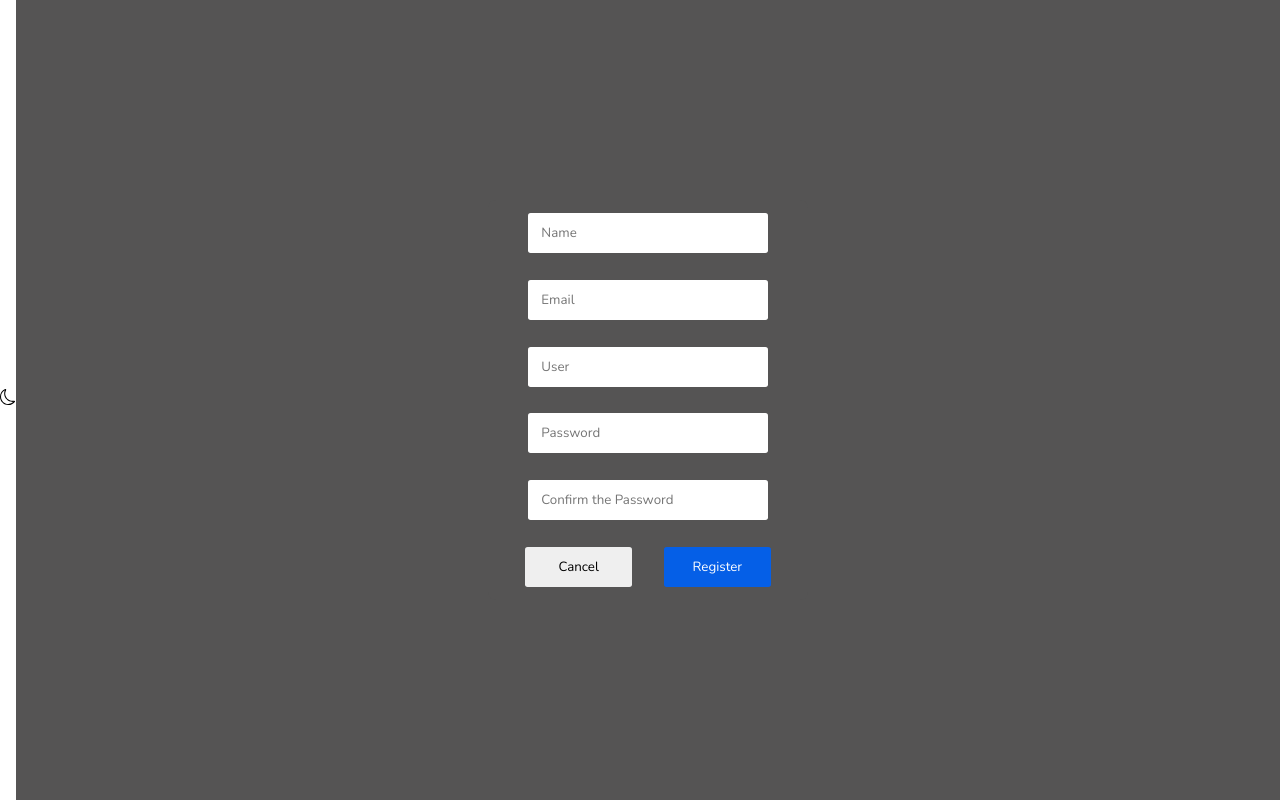
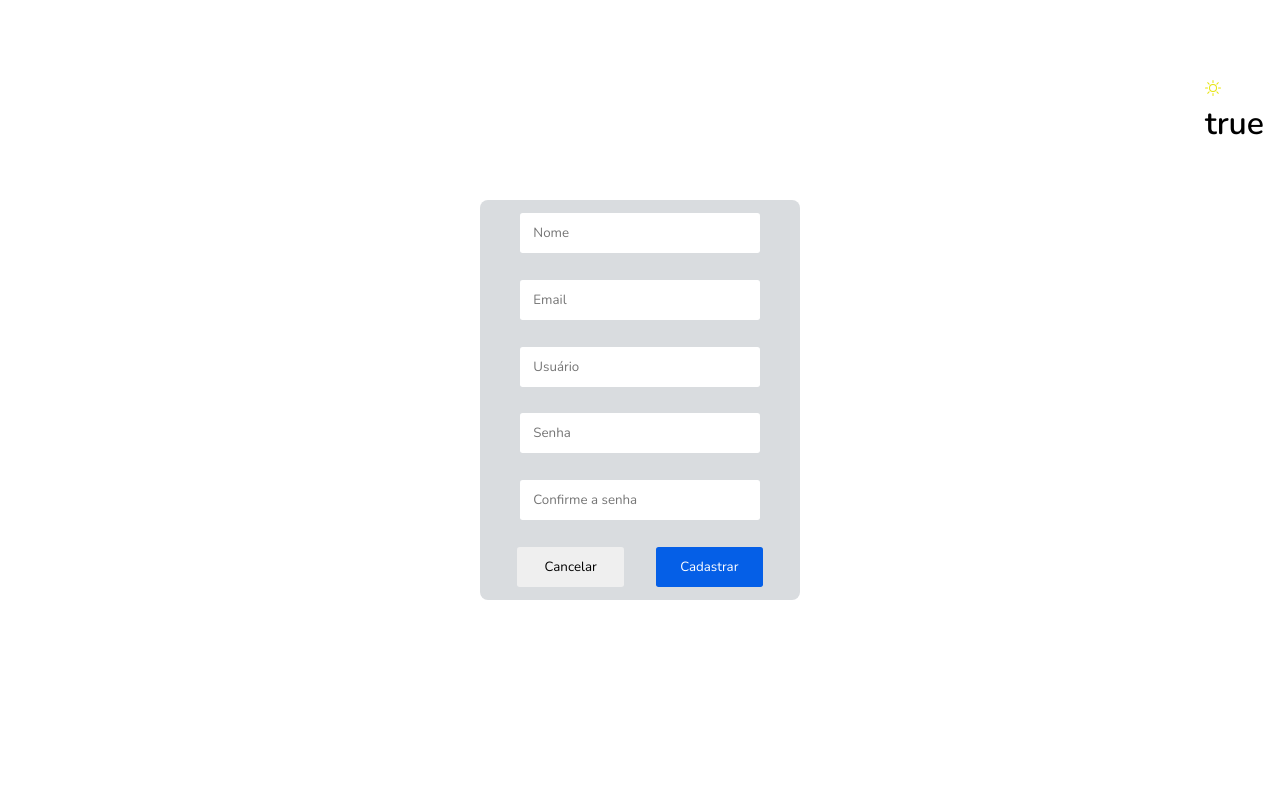
Before and after one commit to fabioVitorTavares/Takss, a React (Vite) app in the folder Tasks/: page /register in a window 1280 px wide. Built offline with nearby package versions, Linux system fonts and the light colour scheme.

Commit message:
commit 11012023

```diff
--- a/Tasks/src/Components/Application/index.tsx
+++ b/Tasks/src/Components/Application/index.tsx
@@ -4,7 +4,7 @@ import './style.css'
 import { TTheme } from '../Types/types'
 import { useState } from 'react'
 
-export function Application({dark} : TTheme) {
+export function Application() {
 
 
 
--- a/Tasks/src/Components/Home/index.tsx
+++ b/Tasks/src/Components/Home/index.tsx
@@ -1,16 +1,22 @@
 import './style.css'
 import { useNavigate } from 'react-router-dom'
 import imgAvatar from './avatar.svg'
+import { useContext } from 'react'
+import { TTheme, TypeTheme } from '../Types/types'
 import { Theme } from '../Theme'
-import { Context, ContextType, createContext, useContext, useEffect, useState } from 'react'
-import { TTheme } from '../Types/types'
+import { ThemeContext } from "../../Routes"
+
+
+export function Home() {
+
+  const navigate = useNavigate()
+
+  const theme = useContext(ThemeContext)
 
 
 
 
-export function Home({ dark }: TTheme) {
 
-  const navigate = useNavigate()
 
 
   const svgX = (
@@ -76,21 +82,19 @@ export function Home({ dark }: TTheme) {
 
 
   const btnRegister = (
-    <button
-      className='btnRegister btn'
-      onClick={() => navigate('/register')}
-    >
-      Register
-    </button>
+
+      <button
+        className='btnRegister btn'
+        onClick={/* () => navigate('/register') */ () => console.log(`${theme?.dark}`)}
+        >
+        Register
+      </button>
   )
 
   const titleHomePage = (
     <h1
       className='titleHomePage'
-      style={dark ?
-        { color: '#fff' } :
-        { color: '#000' }
-      }
+
     >
       Tasks management
     </h1>
@@ -99,17 +103,17 @@ export function Home({ dark }: TTheme) {
   const resumeHomePage = (
     <p
       className='resumeHomePage'
-      style={dark ?
-        { color: '#fff' } :
-        { color: '#000' }
-      }
+
     >
       Manage your tasks with a practical and online tool
     </p>
   )
 
   const inviteHomePage = (
-    <p className='inviteHomePage'>
+    <p
+      className='inviteHomePage'
+
+    >
       Enter and organize your tasks in the best way!
     </p>
   )
@@ -150,7 +154,7 @@ export function Home({ dark }: TTheme) {
 
 
     <div className='home'
-      style={dark ?
+      style={theme?.dark ?
         { backgroundColor: 'var(--background--dark)' } :
         { backgroundColor: 'var(--background--ligth)' }
       }
@@ -173,7 +177,7 @@ export function Home({ dark }: TTheme) {
         </section>
         <section
           className='rightSection'
-          style={dark ?
+          style={theme?.dark ?
             { color: '#fff' } :
             { color: '#000' }
           }
--- /dev/null
+++ b/Tasks/src/Components/Home/teste.tsx
@@ -0,0 +1,13 @@
+import { useContext } from "react"
+import { ThemeContext } from "../../Routes"
+
+export function Teste() {
+
+  const theme = useContext(ThemeContext)
+
+  return (
+    <h1>
+      {`${theme?.dark}`}
+    </h1>
+  )
+}
--- a/Tasks/src/Components/Register/index.tsx
+++ b/Tasks/src/Components/Register/index.tsx
@@ -1,14 +1,13 @@
 import './style.css'
 import { useNavigate } from 'react-router-dom'
-import { TConfigs } from '../Types/types'
 
 
-export function Register({theme, language} : TConfigs) {
+export function Register() {
 
   const navigate = useNavigate()
 
 
-  const t = language == 'pt' ? 0 : 1
+
   const texts = {
     inputUserName: ['Nome', 'Name'],
     inputUser: ['Usuário', 'User'],
@@ -22,7 +21,7 @@ export function Register({theme, language} : TConfigs) {
     <input
       className='inputUserName inputRegister'
       type="text"
-      placeholder={texts.inputUserName[t]}
+      placeholder={texts.inputUserName[0]}
     />
   )
 
@@ -38,7 +37,7 @@ export function Register({theme, language} : TConfigs) {
     <input
       className='inputUser inputRegister'
       type="text"
-      placeholder={texts.inputUser[t]}
+      placeholder={texts.inputUser[0]}
     />
   )
 
@@ -46,7 +45,7 @@ export function Register({theme, language} : TConfigs) {
     <input
       className='inputPassword inputRegister'
       type="password"
-      placeholder= {texts.inputPassword[t]}
+      placeholder= {texts.inputPassword[0]}
     />
   )
 
@@ -54,7 +53,7 @@ export function Register({theme, language} : TConfigs) {
     <input
       className='inputConfirmPassword inputRegister'
       type="password"
-      placeholder={texts.inputConfirmPassword[t]}
+      placeholder={texts.inputConfirmPassword[0]}
     />
   )
 
@@ -63,7 +62,7 @@ export function Register({theme, language} : TConfigs) {
       className='btnCancelRegister'
       onClick={()=> navigate('/login')}
     >
-      {texts.btnCancel[t]}
+      {texts.btnCancel[0]}
     </button>
   )
 
@@ -72,17 +71,14 @@ export function Register({theme, language} : TConfigs) {
       className='btnRegisterRegister'
       onClick={()=> navigate('/')}
       >
-      {texts.btnRegister[t]}
+      {texts.btnRegister[0]}
     </button>
   )
 
   const register = (
     <div
       className='register'
-      style={theme == 'dark' ?
-        { backgroundColor: 'var(--background--ligth)' } :
-        { backgroundColor : 'var(--background--dark)' }
-      }
+
       >
       {inputCompleteName}
       {inputEmail}
@@ -99,10 +95,7 @@ export function Register({theme, language} : TConfigs) {
   return (
     <div
       className='home'
-      style={theme == 'light' ?
-        { backgroundColor: 'var(--background--ligth)' } :
-        { backgroundColor : 'var(--background--dark)' }
-      }
+
     >
     {register}
     </div>
--- a/Tasks/src/Components/Theme/index.tsx
+++ b/Tasks/src/Components/Theme/index.tsx
@@ -1,26 +1,35 @@
-import { useEffect, useState } from 'react'
 import { BsSun, BsMoon } from 'react-icons/bs'
+import { TThemeProps, TypeTheme } from '../Types/types'
+import { useContext, useEffect, useState } from 'react'
 import './style.css'
-import { TThemeProps } from '../Types/types'
+import { createContext } from 'react'
+import { Teste } from '../Home/teste'
+import { ThemeContext } from '../../Routes'
 
+type Props = {
+  changeTheme: Function
+}
 
+export function Theme({changeTheme} : Props) {
 
+  const theme = useContext(ThemeContext)
 
-export function Theme({dark, setDark}: TThemeProps) {
-
-
-  const func = () => {
-    setDark(!dark)
-    console.log(dark);
+  const change = () => {
+    console.log('cha')
+    changeTheme()
   }
 
+  return (
 
-  return (
-    <div
-      className="theme"
-      onClick={func}
+      <div
+        className="theme"
+        onClick={change}
     >
-      {dark ? <BsSun /> : <BsMoon />}
-    </div>
+      <BsSun style={{ fill: '#e7e40c' }}/>
+        {/* {theme?.dark ?
+          <BsSun style={{ fill: '#e7e40c' }}/> :
+          <BsMoon style={{ fill: '#10028f' }}/>} */}
+      <Teste/>
+      </div>
   )
 }
--- a/Tasks/src/Components/Theme/style.css
+++ b/Tasks/src/Components/Theme/style.css
@@ -1,146 +1,6 @@
-
-.configuration {
-  width: 2em;
-  height: 2em;
+.theme {
   position: absolute;
-  right: 0.5em;
-  top: 0.5em;
-  z-index: 9999;
+  right: 1em;
+  top: 5em;
   cursor: pointer;
-  border: 0.2em solid rgb(153, 150, 150);
-  border-radius: 100%;
-  display: flex;
-  align-items: center;
-  justify-content: center;
 }
-
-.panel {
-  position: absolute;
-  display: flex;
-  flex-direction: column;
-  gap: 0.3em;
-  top: 2em;
-  right: 2em;
-  width: 4.5em;
-  height: fit-content;
-  background-color: transparent;
-  scale: 0.1;
-  animation: openPanel 0.3s ease forwards;
-}
-
-@keyframes openPanel {
-  0% {
-    scale: 0.1;
-  }
-  80%{
-    scale: 1.3;
-  }
-  100%{
-    scale: 1;
-  }
-}
-
-@keyframes closePanel {
-  0% {
-    scale: 1;
-  }
-  20%{
-    scale: 1.3;
-  }
-  100%{
-    scale: 0.1;
-  }
-}
-
-
-
-.themeSelect, .languageSelect {
-  height: 32px;
-  position: relative;
-  outline: 0.1em solid gray;
-  background-color: rgb(165, 163, 163);
-  border-radius: 0.2em;
-  display: flex;
-  justify-content: space-between;
-  align-items: center;
-}
-
-.selectorTheme {
-  position: absolute;
-  width: 2.1em;
-  height: 2em;
-  border-radius: 0.2em;
-  background-color: rgb(5, 107, 202);
-}
-
-@keyframes moveRight {
-  from {
-    left: 0.1em;
-    background-color: rgb(5, 107, 202);
-  }
-  to{
-    left: 2.4em;
-    background-color: rgb(3, 1, 37);
-  }
-}
-
-
-
-
-@keyframes moveLeft {
-  from {
-    left: 2.4em;
-    background-color: rgb(3, 1, 37);
-  }
-  to{
-    left: 0em;
-    background-color: rgb(5, 107, 202);
-  }
-}
-
-.selectorLanguage {
-  position: absolute;
-  width: 2.1em;
-  height: 2em;
-  border-radius: 0.2em;
-  left: 0%;
-  top: 50%;
-  transform: translate(0%, -50%);
-  background-color: rgb(3, 1, 37);
-}
-
-@keyframes moveRightLanguage {
-  from {
-    left: 0;
-  }
-  to{
-    left: 2.4em;
-  }
-}
-
-@keyframes moveLeftLanguage {
-  from {
-    left: 2.4em;
-  }
-  to{
-    left: 0em;
-  }
-}
-
-.sun {
-  z-index: 9999;
-  fill: rgb(206, 209, 9);
-}
-
-.moon {
-  z-index: 9999;
-  fill: rgb(255, 255, 255);
-}
-
-.sun, .moon {
-  margin: 0 0.5em;
-}
-
-.iconEg, .iconBr {
-  z-index: 9999;
-}
--- a/Tasks/src/Components/Types/types.ts
+++ b/Tasks/src/Components/Types/types.ts
@@ -49,3 +49,9 @@ export type TTheme = {
 export type TThemeProps = TTheme & {
   setDark: Function
 }
+
+export type TypeTheme = {
+  dark: Boolean
+  color: String,
+  backgroundColor: String,
+}
--- a/Tasks/src/Routes/index.tsx
+++ b/Tasks/src/Routes/index.tsx
@@ -4,70 +4,66 @@ import { Login } from '../Components/Login';
 import { Home } from '../Components/Home';
 import { Register } from '../Components/Register';
 import { Theme } from '../Components/Theme';
-import { useState } from 'react';
+import { createContext, useState } from 'react';
+import { TypeTheme } from '../Components/Types/types';
+
+export const ThemeContext = createContext<TypeTheme | null>(null)
 
 
 export function Routers() {
 
-  const [dark, setDark] = useState<Boolean>(false)
+  const [theme, setTheme] = useState<TypeTheme>({
+    dark: true,
+    color: '--black',
+    backgroundColor: '--background--ligth'
+  })
+
+
+  function changeTheme(){
+    console.log('alter');
+    setTheme({...theme, dark: !theme.dark})
+  }
 
 
   return (
+
     <BrowserRouter>
+    <ThemeContext.Provider value={theme}>
         <Routes>
           <Route
             element={
               <>
-              <Home
-                dark={dark}
-              />
-              <Theme
-                dark={dark}
-                setDark={setDark}
-              />
+                <Home/>
+                <Theme changeTheme={changeTheme}/>
               </>
             }
             path='/' />
           <Route
             element={
               <>
-              <Theme
-                dark={dark}
-                setDark={setDark}
-              />
-              <Login
-                dark={dark}
-              />
+                <Login/>
+                <Theme changeTheme={changeTheme}/>
               </>
             }
             path='/login' />
           <Route
             element={
               <>
-              <Theme
-                dark={dark}
-                setDark={setDark}
-              />
-              <Register
-                dark={dark}
-              />
+                <Theme changeTheme={changeTheme}/>
+                <Register/>
               </>
             }
             path='/register' />
           <Route
             element={
               <>
-              <Theme
-                dark={dark}
-                setDark={setDark}
-              />
-              <Application
-                dark={dark}
-              />
+                <Theme changeTheme={changeTheme}/>
+                <Application/>
               </>
             }
             path='/application' />
         </Routes>
+    </ThemeContext.Provider>
       </BrowserRouter>
   )
 }
--- a/Tasks/src/style.css
+++ b/Tasks/src/style.css
@@ -1,6 +1,8 @@
 :root {
-  --background--ligth: rgb(212, 212, 212);
+  --background--ligth: #d4d4d4;
   --background--dark: #555454;
+  --black: #000;
+  --white: #fff;
   --c1: #E8F1F2;
   --c2: #d9dcdf;
   --c3: #23353d;
```
Also changed, not shown: Tasks/src/Components/Login/index.tsx (+5 -11 lines), Tasks/src/main.tsx (line endings or trailing spaces). Lines whose indentation alone changed are shown as unchanged.
